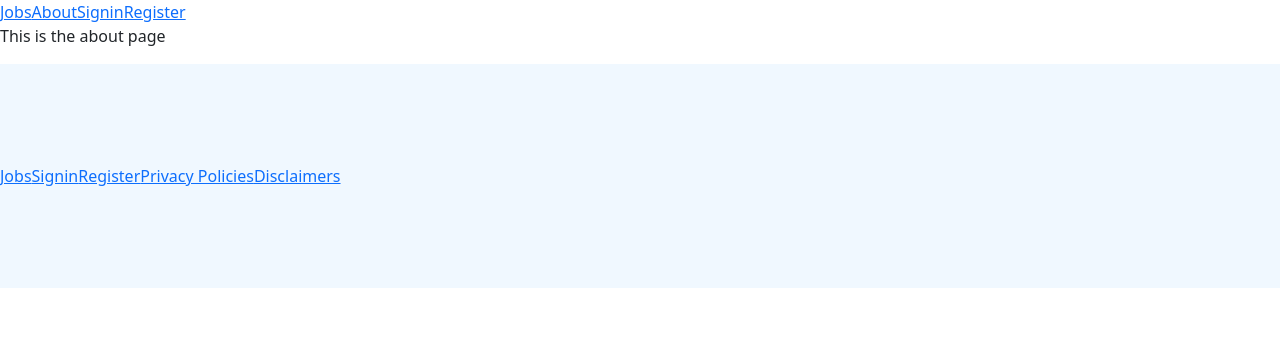
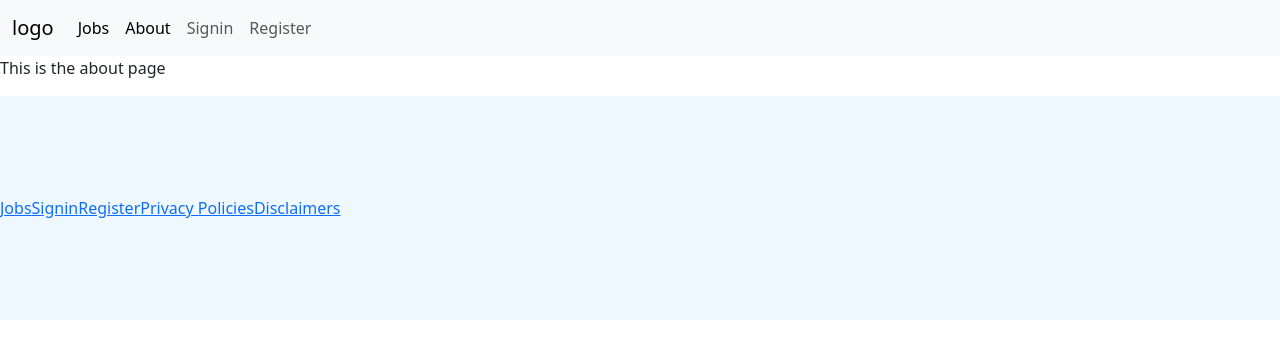
Before and after one commit to A-O-Emmanuel/careerhunt-front-end, a React (Vite) app: page /about in a window 1280 px wide. Shown: the top 358 px of the page. Built offline with nearby package versions, Linux system fonts and the light colour scheme.

Commit message:
added the navigation bar, containing links: jobs, about, signin, register

```diff
--- a/src/components/Header.jsx
+++ b/src/components/Header.jsx
@@ -2,10 +2,30 @@ import { NavLink } from "react-router-dom";
 
 function Header() {
     return <>
-        <NavLink to='/'>Jobs</NavLink>
-        <NavLink to='/about'>About</NavLink>
-        <NavLink to='/signin'>Signin</NavLink>
-        <NavLink to='/register'>Register</NavLink>
+    <nav className="navbar navbar-expand-lg bg-body-tertiary">
+        <div className="container-fluid">
+            <a className="navbar-brand" href="#">logo</a>
+            <button className="navbar-toggler" type="button" data-bs-toggle="collapse" data-bs-target="#navbarSupportedContent" aria-controls="navbarSupportedContent" aria-expanded="false" aria-label="Toggle navigation">
+                <span className="navbar-toggler-icon"></span>
+            </button>
+        <div className="collapse navbar-collapse" id="navbarSupportedContent">
+        <ul className="navbar-nav me-auto mb-2 mb-lg-0">
+            <li className="nav-item">
+                <NavLink to='/' className="nav-link active" aria-current="page">Jobs</NavLink>
+            </li>
+            <li className="nav-item">
+                <NavLink to='/about' className="nav-link">About</NavLink>
+            </li>
+            <li className="nav-item">
+                <NavLink to='/signin' className="nav-link">Signin</NavLink>
+            </li>
+            <li className="nav-item">
+                <NavLink to='/register' className="nav-link">Register</NavLink>
+            </li>
+      </ul>
+    </div>
+  </div>
+</nav>
     </>
 }
 
--- a/src/components/Navigation.jsx
+++ b/src/components/Navigation.jsx
@@ -29,6 +29,9 @@ function handleSubmit(e) {
    e.preventDefault()
 }
 
+
+const app_id = "a784e5ca";
+const app_key = "c5a2831f7118b6e6893229fba355ab6f";
 
 useEffect( function () {
     setIsLoading(true);
```
